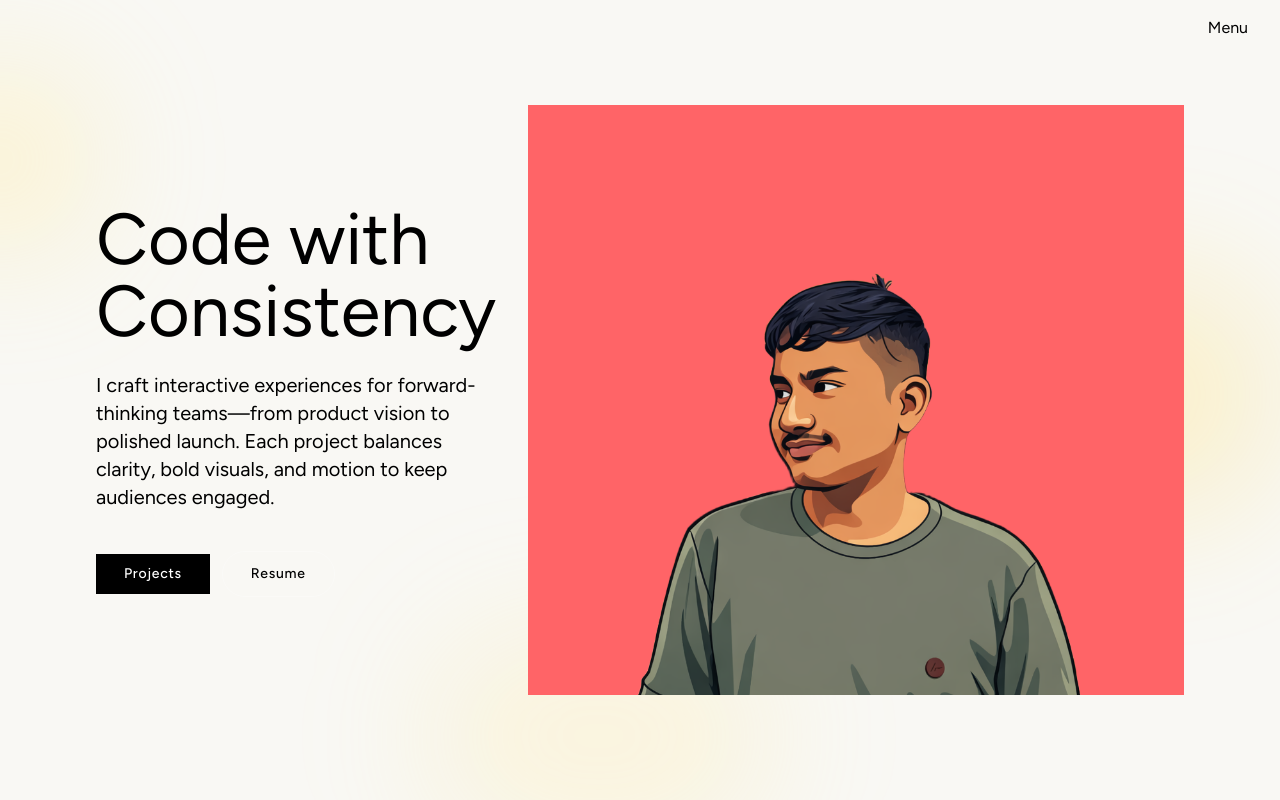
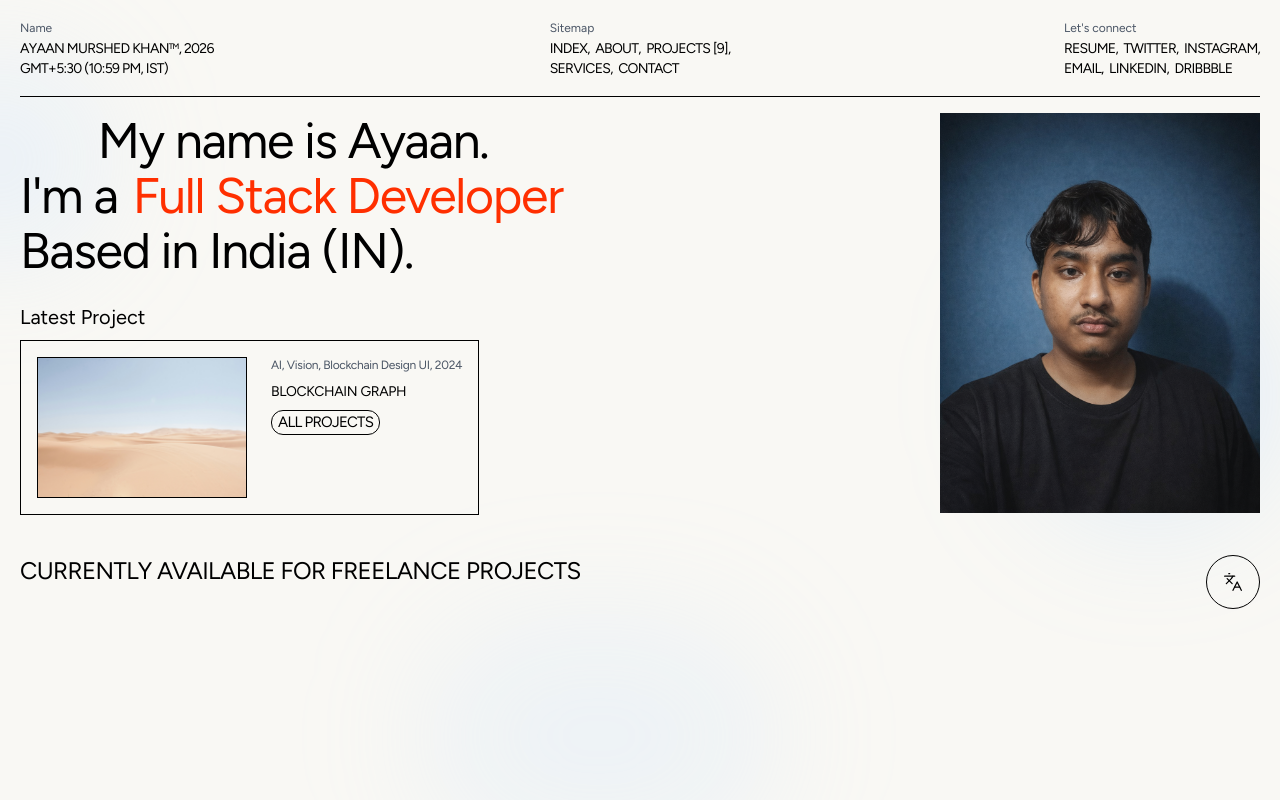
Before and after one commit to enginerror/ayaan, a Next.js app: page / in a window 1280 px wide. Shown: the top 800 px of the page. Built offline with nearby package versions, Linux system fonts and the light colour scheme.

Commit message:
redsign landing page

```diff
--- a/app/assets/components/Hero.tsx
+++ b/app/assets/components/Hero.tsx
@@ -1,56 +1,55 @@
 "use client";
 
 import Image from "next/image";
-import Link from "next/link";
 import ayaan from "./images/ayaan.png";
+import Img from "./images/img2.jpg";
+import { Languages } from "lucide-react";
 
 export default function Hero() {
   return (
-    // bg-[radial-gradient(circle_at_top,#1a1a1a_0%,transparent_55%)]
-    <section className="relative flex min-h-screen flex-col justify-center overflow-hidden px-6 sm:px-12 lg:px-24">
-      <div className="pointer-events-none absolute inset-0">
-        <div className="absolute -left-24 top-16 h-48 w-48 rounded-full bg-amber-200/30 blur-3xl" />
-        <div className="absolute right-0 top-1/3 h-64 w-64 rounded-full bg-amber-300/20 blur-3xl" />
-        <div className="absolute -bottom-12 left-1/3 h-56 w-86 rounded-full bg-amber-200/20 blur-3xl" />
-      </div>
-
-      <div className="relative z-10 flex items-center gap-8">
-        <div>
-          <h1 className="text-4xl font-base sm:text-5xl lg:text-7xl">
-            Code with <br /> Consistency
+    <section className="h-full">
+      <div className="mt-4 flex justify-between">
+        <div className="flex flex-col">
+          <h1 className="text-[50px] font-normal leading-[1.1] tracking-tight">
+            &nbsp; &nbsp; &nbsp; &nbsp;My name is Ayaan. <br /> I'm a
+            <span className="ml-1 text-[#FF2F00]"> Full Stack Developer</span> <br />{" "}
+            Based in India (IN).
           </h1>
 
-          <p className="mt-6 max-w-xl text-lg sm:text-xl">
-            I craft interactive experiences for forward-thinking teams—from
-            product vision to polished launch. Each project balances clarity,
-            bold visuals, and motion to keep audiences engaged.
-          </p>
+          <div className="mt-6">
+            <p className="text-[20px]">Latest Project</p>
+            <div className="w-fit mt-2 p-4 border flex gap-6">
+              <div className="border border-black">
+                <Image className="h-auto w-52" src={Img} alt="" />
+              </div>
+              <div className="flex flex-col gap-2">
+                <p className="text-xs text-gray-600 tracking-tight">
+                  AI, Vision, Blockchain Design UI, 2024
+                </p>
+                <p className="uppercase text-[14px] tracking-tight">
+                  Blockchain Graph
+                </p>
 
-          <div className="mt-10 flex flex-col gap-4 sm:flex-row sm:items-center">
-            <div className="flex items-center justify-center gap-3">
-              <Link
-                href="#work"
-                className="bg-black px-7 py-2.5 text-sm font-medium tracking-wider text-white transition hover:bg-white/80"
-              >
-                Projects
-              </Link>
-              <Link
-                href="#contact"
-                className="rounded-full border border-white/30 px-7 py-3 text-sm font-medium tracking-wider transition hover:border-white hover:bg-white/10"
-              >
-                Resume
-              </Link>
+                <div className="w-fit px-1.5 flex justify-center text-[15px] border rounded-xl uppercase tracking-tighter">
+                  All Projects
+                </div>
+              </div>
             </div>
           </div>
         </div>
 
-        <div className="bg-red-400">
-          <Image
-            src={ayaan}
-            alt="Portrait of Ayaan"
-            className="h-full w-full"
-            priority
-          />
+        <div>
+          <Image className="h-auto w-80" src={ayaan} alt="" priority />
+        </div>
+      </div>
+
+      <div className="mt-10 flex justify-between">
+        <div className="text-2xl uppercase tracking-tight">
+          Currently available for Freelance Projects
+        </div>
+
+        <div className="border rounded-full p-4">
+          <Languages className="h-5 w-5" strokeWidth={1.5} />
         </div>
       </div>
     </section>
--- a/app/assets/components/Menu.tsx
+++ b/app/assets/components/Menu.tsx
@@ -1,126 +1,110 @@
 "use client";
 
-import React, { useState, useRef, useEffect } from "react";
-import Link from "next/link";
-import { gsap } from "gsap";
-import { useGSAP } from "@gsap/react";
+import { Fragment, useEffect, useState } from "react";
 
-type MenuLink = {
-  path: string;
-  label: string;
-};
-
-const menuLinks: MenuLink[] = [
-  { path: "#", label: "Home" },
-  { path: "#", label: "About" },
-  { path: "#", label: "Projects" },
-  { path: "#", label: "Contact" },
-  { path: "#", label: "Blogs" },
+const sitemapItems = ["Index", "About", "Projects [9]", "Services", "Contact"];
+const connectItems = [
+  "Resume",
+  "Twitter",
+  "Instagram",
+  "Email",
+  "LinkedIn",
+  "Dribbble",
 ];
 
-const Menu: React.FC = () => {
-  const container = useRef<HTMLDivElement | null>(null);
-  const tl = useRef<gsap.core.Timeline | null>(null);
+const toIndianTime = (date: Date) =>
+  date.toLocaleTimeString("en-IN", {
+    hour: "2-digit",
+    minute: "2-digit",
+    hour12: true,
+    timeZone: "Asia/Kolkata",
+  });
 
-  const [isMenuOpen, setIsMenuOpen] = useState<boolean>(false);
-
-  const toggleMenu = () => setIsMenuOpen((prev) => !prev);
-
-  useGSAP(
-    () => {
-      gsap.set(".menu-link-item-holder", { y: 75 });
-
-      tl.current = gsap
-        .timeline({ paused: true })
-        .to(".menu-overlay", {
-          duration: 1.25,
-          clipPath: "polygon(0% 0%, 100% 0%, 100% 100%, 0% 100%)",
-          ease: "power4.inOut",
-        })
-        .to(
-          ".menu-link-item-holder",
-          {
-            y: 0,
-            duration: 1,
-            stagger: 0.1,
-            ease: "power4.inOut",
-          },
-          "-=0.75",
-        );
-    },
-    { scope: container },
-  );
+const Menu = () => {
+  const [indianTime, setIndianTime] = useState(() => toIndianTime(new Date()));
 
   useEffect(() => {
-    if (!tl.current) return;
+    const updateTime = () => setIndianTime(toIndianTime(new Date()));
 
-    isMenuOpen ? tl.current.play() : tl.current.reverse();
-  }, [isMenuOpen]);
+    const interval = setInterval(updateTime, 1000);
+
+    return () => clearInterval(interval);
+  }, []);
 
   return (
-    <div ref={container}>
-      {/* MENU BAR */}
-      <div className="px-8 py-4 fixed top-0 left-0 z-10 flex w-full items-center justify-end">
-        <button onClick={toggleMenu}>
-          Menu
-        </button>
+    <div className="pb-4 grid grid-cols-1 border-b md:grid-cols-3">
+      <div className="flex flex-col gap-1">
+        <label className="text-xs text-gray-600">Name</label>
+        <p className="uppercase text-[14px] tracking-tighter leading-4.5">
+          <span className="group relative inline-block pb-0.5 cursor-pointer">
+            <span className="relative">
+              Ayaan Murshed khan
+              <span className="pointer-events-none absolute inset-x-0 bottom-0 h-[0.5px] origin-left scale-x-0 bg-[#FF2F00] transition-transform duration-300 ease-out group-hover:scale-x-100" />
+            </span>
+          </span>
+          <sup className="text-[8px] font-medium">TM</sup>, 2026 <br /> GMT+5:30
+          ({indianTime}, IST)
+        </p>
       </div>
 
-      {/* OVERLAY */}
-      <div
-        className="menu-overlay fixed top-0 left-0 z-20 flex h-screen w-full bg-white/20 backdrop-blur-2xl border border-white/30 shadow-[0_8px_32px_rgba(0,0,0,0.25)]"
-        style={{
-          clipPath: "polygon(0% 0%, 100% 0%, 100% 0%, 0% 0%)",
-        }}
-      >
-        {/* LEFT */}
-        <div className="p-6 hidden flex-2 items-end cursor-pointer lg:flex">
-          <p className="text-[100px] leading-[70%] text-black font-light">
-            &#x2715;
+      <div className="flex justify-center">
+        <div className="flex flex-col gap-1">
+          <label className="text-xs text-gray-600">Sitemap</label>
+          <p className="uppercase text-[14px] tracking-tighter leading-4.5 cursor-default">
+            {sitemapItems.map((item, index) => {
+              const isLast = index === sitemapItems.length - 1;
+              const needsBreak = item === "Projects [9]";
+
+              return (
+                <Fragment key={item}>
+                  <span className="group relative inline-block pb-0.5">
+                    <span className="relative cursor-pointer">
+                      {item}
+                      <span className="pointer-events-none absolute inset-x-0 bottom-0 h-[0.5px] bg-[#FF2F00] origin-right scale-x-0 transition-transform duration-300 ease-out group-hover:origin-left group-hover:scale-x-100" />
+                    </span>
+                  </span>
+                  {!isLast &&
+                    (needsBreak ? (
+                      <>
+                        ,<br />
+                      </>
+                    ) : (
+                      ", \u00a0"
+                    ))}
+                </Fragment>
+              );
+            })}
           </p>
         </div>
+      </div>
+      <div className="flex justify-end">
+        <div className="flex flex-col gap-1">
+          <label className="text-xs text-gray-600">Let's connect</label>
+          <p className="uppercase text-[14px] tracking-tighter leading-4.5 cursor-default">
+            {connectItems.map((item, index) => {
+              const isLast = index === connectItems.length - 1;
+              const needsBreak = item === "Instagram";
 
-        {/* CENTER */}
-        <div className="flex flex-4 flex-col justify-between pt-32 lg:pt-8">
-          {/* TOP BAR */}
-          <div className="px-8 py-4 fixed top-0 left-0 flex w-full items-center justify-end">
-            <button onClick={toggleMenu} className="text-black">
-              Close
-            </button>
-          </div>
-
-          {/* LINKS */}
-          <div>
-            {menuLinks.map((link, index) => (
-              <div key={index} className="overflow-hidden w-max">
-                <div
-                  className="menu-link-item-holder relative cursor-pointer"
-                  onClick={toggleMenu}
-                >
-                  <Link
-                    href={link.path}
-                    className="block text-black text-[60px] lg:text-[80px] font-normal leading-[85%] tracking-tight"
-                  >
-                    {link.label}
-                  </Link>
-                </div>
-              </div>
-            ))}
-          </div>
-
-          {/* INFO */}
-          <div className="py-6 flex gap-8">
-            <div className="flex flex-1 flex-col justify-end gap-2">
-              <a href="#">X ↗</a>
-              <a href="#">Instagram ↗</a>
-              <a href="#">LinkedIn ↗</a>
-            </div>
-          </div>
-        </div>
-
-        {/* RIGHT */}
-        <div className="p-6 flex flex-4 items-end justify-end">
-          <p>Resume</p>
+              return (
+                <Fragment key={item}>
+                  <span className="group relative inline-block pb-0.5">
+                    <span className="relative cursor-pointer">
+                      {item}
+                      <span className="pointer-events-none absolute inset-x-0 bottom-0 h-[0.5px] bg-[#FF2F00] origin-right scale-x-0 transition-transform duration-300 ease-out group-hover:origin-left group-hover:scale-x-100" />
+                    </span>
+                  </span>
+                  {!isLast &&
+                    (needsBreak ? (
+                      <>
+                        ,<br />
+                      </>
+                    ) : (
+                      ", \u00a0"
+                    ))}
+                </Fragment>
+              );
+            })}
+          </p>
         </div>
       </div>
     </div>
--- a/app/page.tsx
+++ b/app/page.tsx
@@ -7,11 +7,19 @@ import ProjectCard from "./assets/components/ProjectCard";
 
 export default function Home() {
   return (
-    <>
-      <Menu />
-      <Hero />
-      <Marquee />
-      <ProjectCard />
-    </>
+    <div className="relative min-h-screen overflow-hidden">
+      <div className="pointer-events-none absolute inset-0">
+        <div className="absolute -left-24 top-16 h-48 w-48 rounded-full bg-blue-200/30 blur-3xl" />
+        <div className="absolute right-0 top-1/3 h-64 w-64 rounded-full bg-blue-300/20 blur-3xl" />
+        <div className="absolute -bottom-12 left-1/3 h-56 w-86 rounded-full bg-blue-200/20 blur-3xl" />
+      </div>
+
+      <div className="relative m-5 mb-0">
+        <Menu />
+        <Hero />
+      </div>
+      {/* <Marquee />
+      <ProjectCard /> */}
+    </div>
   );
 }
--- a/package.json
+++ b/package.json
@@ -11,6 +11,7 @@
     "@gsap/react": "^2.1.2",
     "gsap": "^3.14.2",
     "lenis": "^1.3.17",
+    "lucide-react": "^0.563.0",
     "next": "16.1.4",
     "react": "19.2.3",
     "react-dom": "19.2.3"
```
Also changed, not shown: app/assets/components/Underline.tsx (added, +23 -0 lines), app/assets/components/images/ayaan.png, 1 other file (tests, documents, lock files or other folders).
